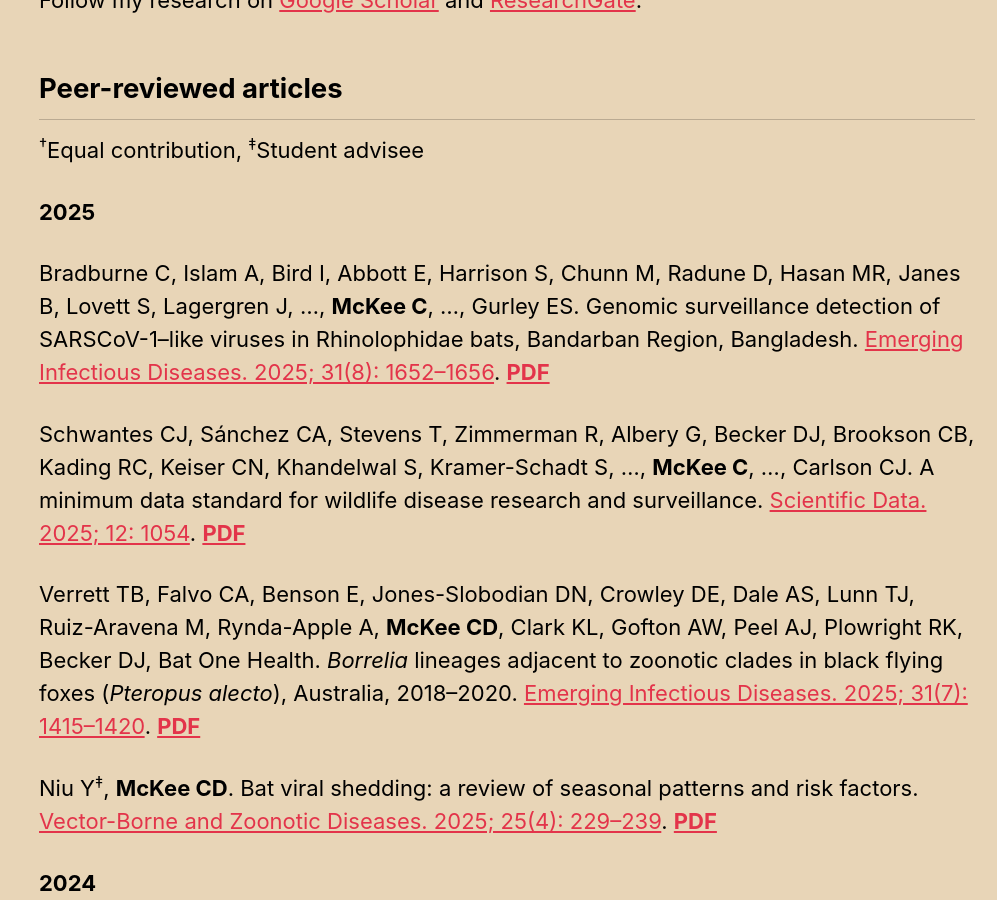
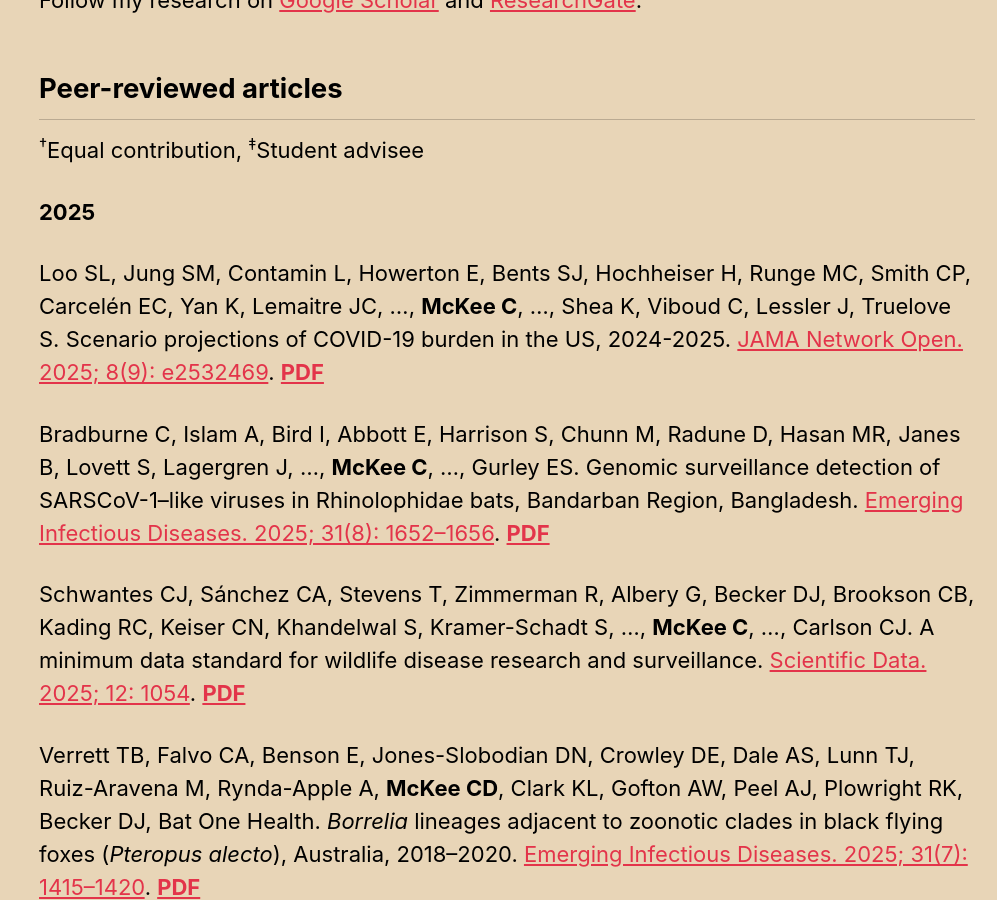
Before and after one commit to clifmckee/clifmckee.github.io, a Jekyll site: the page built from _pages/publications.md, in a window 1280 px wide and 900 px high, scrolled down 348 px. Shown: the whole window, without its empty margins (283-1280 px from the left). Built offline with Jekyll 4.4.1, drawn with Linux system fonts in a browser that asks for light colours; cached includes are drawn as plain includes.

Commit message:
Update pubs 2025-09-22

```diff
--- a/_pages/publications.md
+++ b/_pages/publications.md
@@ -15,6 +15,8 @@ Follow my research on [Google Scholar](https://scholar.google.com/citations?user
 <sup>†</sup>Equal contribution, <sup>‡</sup>Student advisee
 
 **2025**
+
+Loo SL, Jung SM, Contamin L, Howerton E, Bents SJ, Hochheiser H, Runge MC, Smith CP, Carcelén EC, Yan K, Lemaitre JC, ..., **McKee C**, ...,  Shea K, Viboud C, Lessler J, Truelove S. Scenario projections of COVID-19 burden in the US, 2024-2025. [JAMA Network Open. 2025; 8(9): e2532469](https://doi.org/10.1001/jamanetworkopen.2025.32469). [**PDF**](http://clifmckee.github.io/files/2025_Loo_JAMA_Netw_Open.pdf)
 
 Bradburne C, Islam A, Bird I, Abbott E, Harrison S, Chunn M, Radune D, Hasan MR, Janes B, Lovett S, Lagergren J, ..., **McKee C**, ..., Gurley ES. Genomic surveillance detection of SARSCoV-1--like viruses in Rhinolophidae bats, Bandarban Region, Bangladesh. [Emerging Infectious Diseases. 2025; 31(8): 1652--1656](https://doi.org/10.3201/eid3108.250071). [**PDF**](http://clifmckee.github.io/files/2025_Bradburne_EID.pdf)
 
```
Also changed, not shown: 1 other file.
